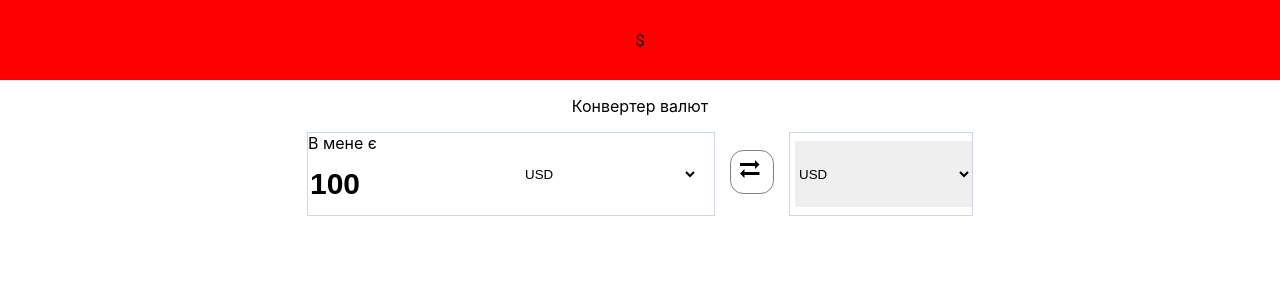
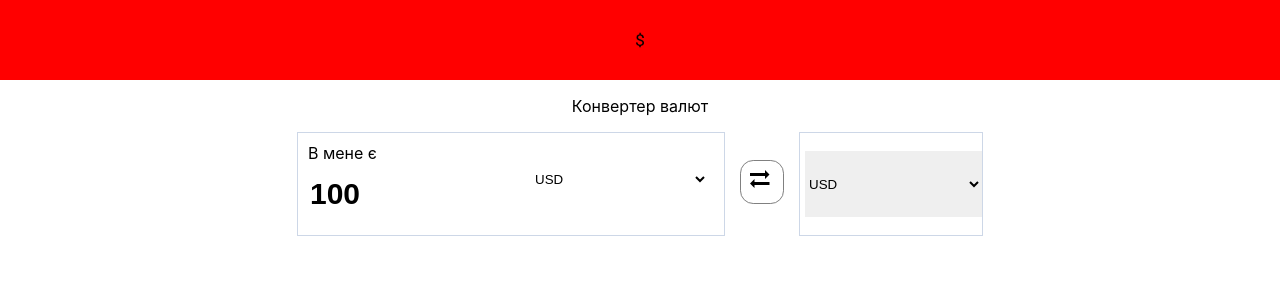
Before and after one commit to Olha36/Currency-converter, a React (Create React App) app: page / in a window 1280 px wide. Shown: the top 300 px of the page. Built offline with nearby package versions, Linux system fonts and the light colour scheme.

Commit message:
Changed url

```diff
--- a/src/index.css
+++ b/src/index.css
@@ -46,6 +46,7 @@ svg {
   text-align: start;
   position: relative;
   flex: 1 1 0%;
+  padding: 10px;
 }
 input {
   height: 60px;
@@ -66,7 +67,7 @@ input {
   top: calc(24% - 11.3333px);
 }
 .img-EU {
-  background-image: url(https://www.flaticon.com/free-icon/european-union_330426);
+  background-image: url('https://cdn-icons-png.flaticon.com/512/330/330426.png');
 }
 .icon-default {
   width: 20px;
```
